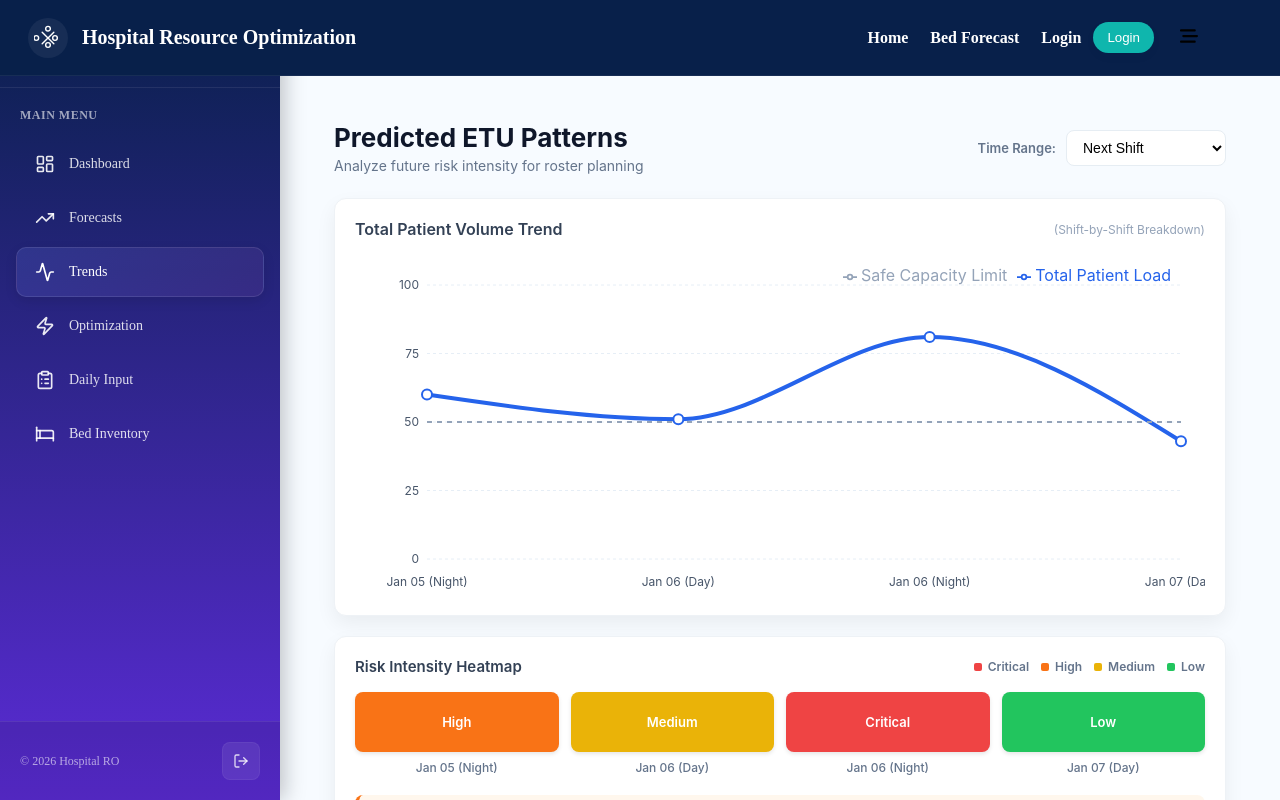
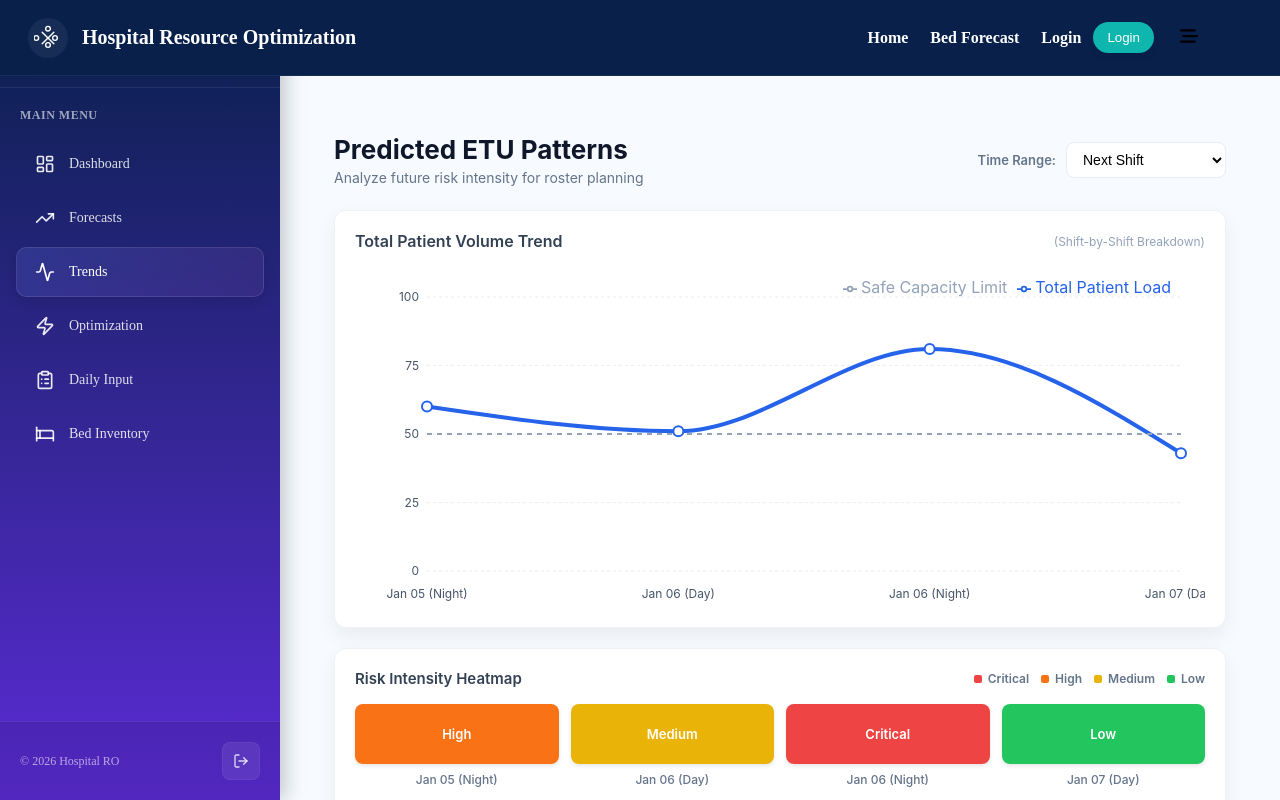
Before and after one commit to lochanajayasinghe/Hospital-Resource-Optimization-and-Demand-Forecasting-System, a React (Create React App) app in the folder frontend/: page /Trends in a window 1280 px wide. Shown: the top 800 px of the page. Built offline with nearby package versions, Linux system fonts and the light colour scheme.

Commit message:
Update Layout.jsx

```diff
--- a/frontend/src/components/Bed_demand_focasting/Layout.jsx
+++ b/frontend/src/components/Bed_demand_focasting/Layout.jsx
@@ -3,9 +3,9 @@ import Sidebar from './Sidebar';
 
 const Layout = ({ children }) => {
   const SIDEBAR_EXPANDED = 280; // must match Sidebar expanded width
-  const HEADER_HEIGHT = 64; // px
 
   const [isMobile, setIsMobile] = useState(false);
+  const [headerHeight, setHeaderHeight] = useState(64);
 
   useEffect(() => {
     const handleResize = () => setIsMobile(window.innerWidth < 768);
@@ -14,13 +14,36 @@ const Layout = ({ children }) => {
     return () => window.removeEventListener('resize', handleResize);
   }, []);
 
+  // Measure the actual header element height at runtime so the main
+  // content is always offset correctly (prevents overlap when header
+  // size changes or when styles differ between pages).
+  useEffect(() => {
+    function measure() {
+      const el = document.querySelector('header');
+      const h = el ? el.offsetHeight : 64;
+      setHeaderHeight(h);
+    }
+
+    // measure on mount and when resizing
+    measure();
+    window.addEventListener('resize', measure);
+    // also observe DOM changes in case header changes size dynamically
+    const obs = new MutationObserver(measure);
+    if (document.body) obs.observe(document.body, { childList: true, subtree: true });
+
+    return () => {
+      window.removeEventListener('resize', measure);
+      obs.disconnect();
+    };
+  }, []);
+
   const mainStyle = {
     marginLeft: isMobile ? 0 : SIDEBAR_EXPANDED,
-    marginTop: HEADER_HEIGHT,
+    marginTop: headerHeight,
     padding: '18px 36px 96px',
     backgroundColor: '#f7fbff',
     boxSizing: 'border-box',
-    minHeight: `calc(100vh - ${HEADER_HEIGHT}px)`
+    minHeight: `calc(100vh - ${headerHeight}px)`
   };
 
   return (
```
